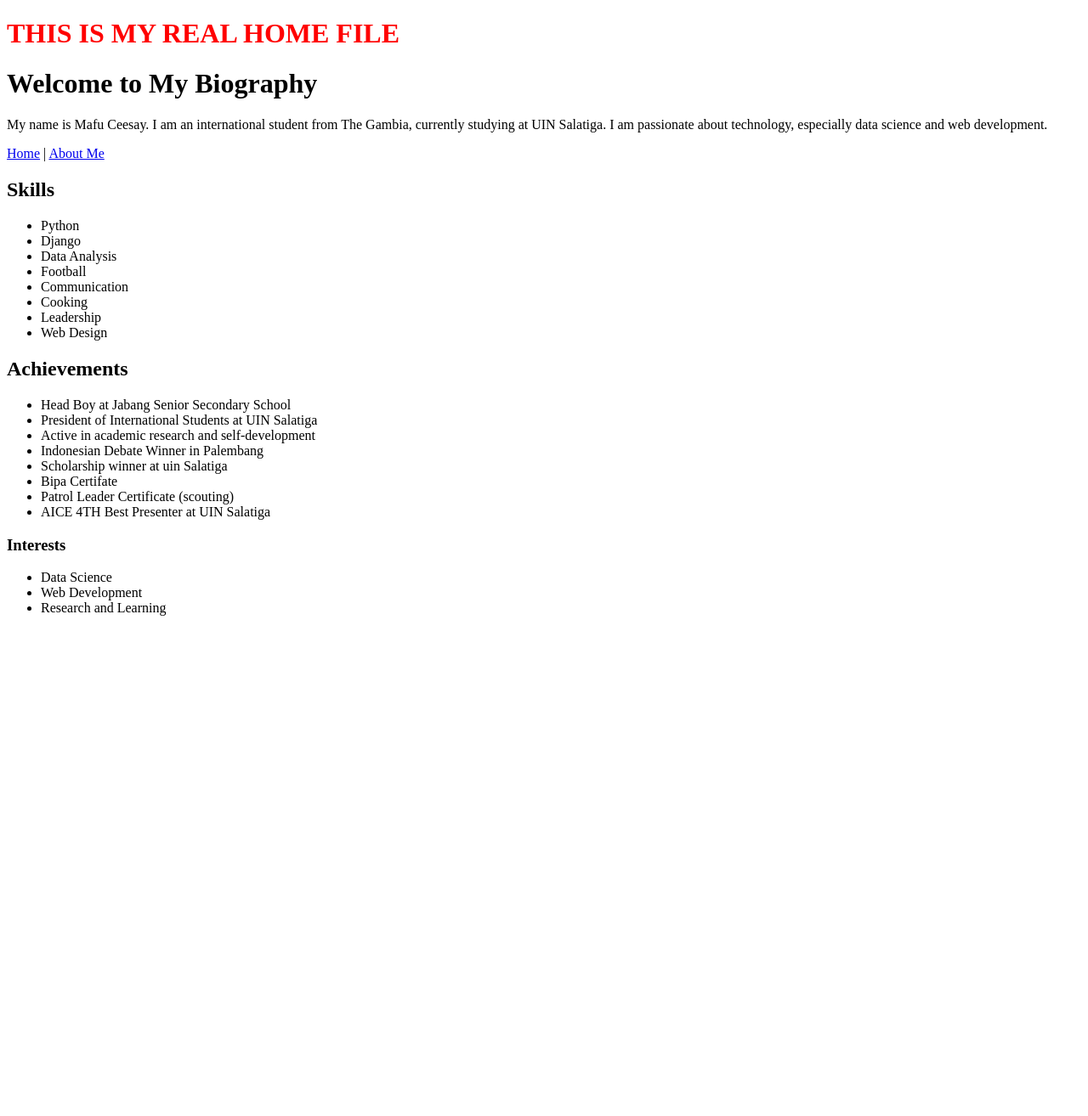
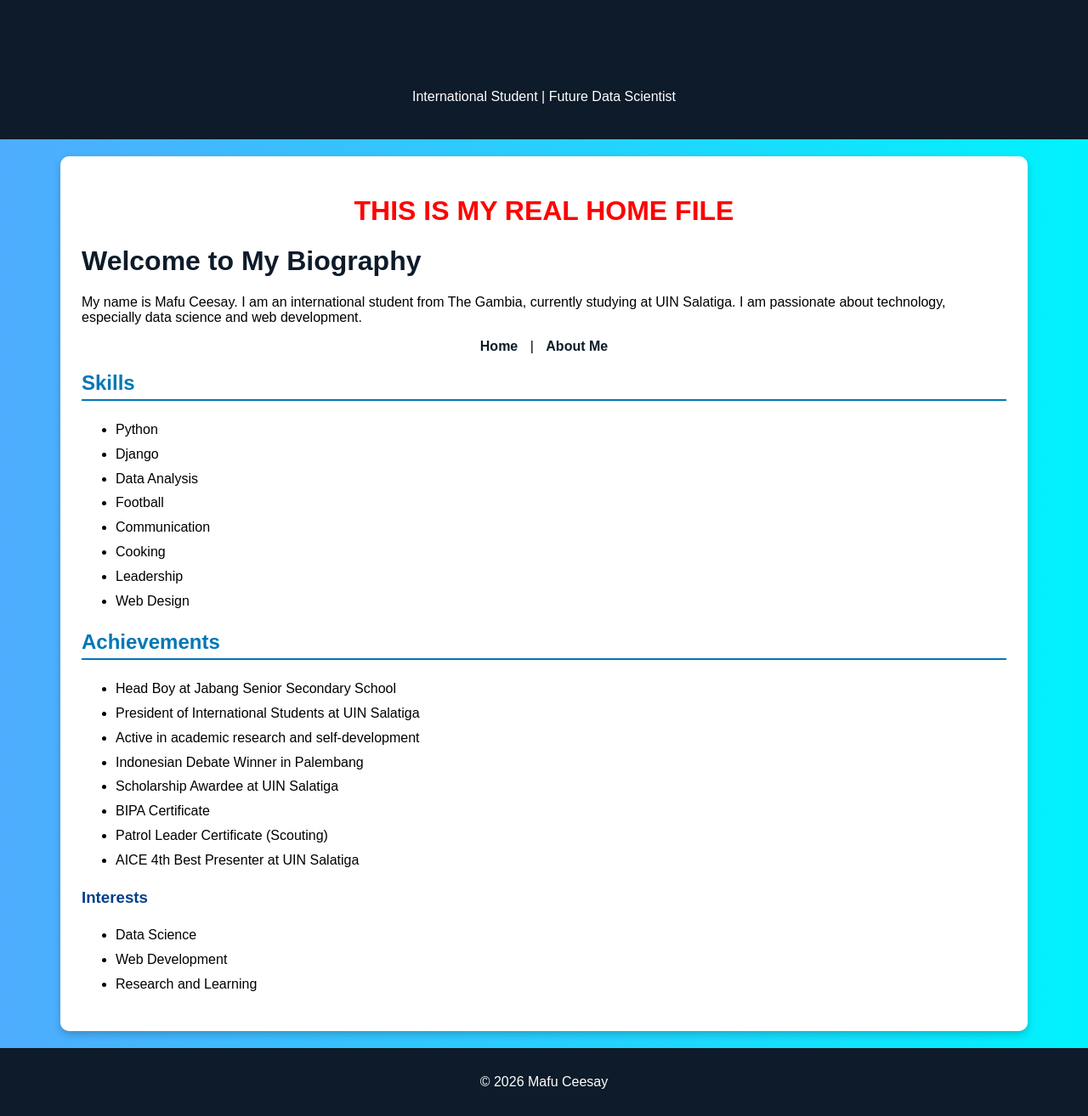
Before and after one commit to ceesaymafu485-afk/mafu-s-project, a Django app: page / in a window 1280 px wide. Shown: the whole page at 85% size. Before the commit the page ends 725 px from the top, so only its background shows below. Run offline with Django 5.2, Linux system fonts and the light colour scheme.

Commit message:
Updated design with colorful biography pages

```diff
--- a/Ceesay/templates/Ceesay/Home.html
+++ b/Ceesay/templates/Ceesay/Home.html
@@ -2,9 +2,90 @@
 <html>
 <head>
     <title>My Biography</title>
+
+    <style>
+        body {
+            margin: 0;
+            font-family: Arial, sans-serif;
+            background: linear-gradient(to right, #4facfe, #00f2fe);
+        }
+
+        header {
+            background-color: #0d1b2a;
+            color: white;
+            text-align: center;
+            padding: 25px;
+        }
+
+        .container {
+            width: 85%;
+            margin: 20px auto;
+            background: white;
+            padding: 25px;
+            border-radius: 10px;
+            box-shadow: 0px 4px 10px rgba(0,0,0,0.2);
+        }
+
+        nav {
+            text-align: center;
+            margin-bottom: 20px;
+        }
+
+        nav a {
+            text-decoration: none;
+            color: #0d1b2a;
+            font-weight: bold;
+            margin: 0 10px;
+        }
+
+        nav a:hover {
+            color: #0077b6;
+        }
+
+        h1 {
+            color: #0d1b2a;
+        }
+
+        h2 {
+            color: #0077b6;
+            border-bottom: 2px solid #0077b6;
+            padding-bottom: 5px;
+        }
+
+        h3 {
+            color: #023e8a;
+        }
+
+        ul {
+            line-height: 1.8;
+        }
+
+        footer {
+            text-align: center;
+            padding: 15px;
+            background: #0d1b2a;
+            color: white;
+            margin-top: 20px;
+        }
+
+        .highlight {
+            color: red;
+            text-align: center;
+        }
+    </style>
+
 </head>
+
 <body>
-<h1 style="color:red;">THIS IS MY REAL HOME FILE</h1>
+
+<header>
+    <h1>Mafu Ceesay</h1>
+    <p>International Student | Future Data Scientist</p>
+</header>
+
+<div class="container">
+
+    <h1 class="highlight">THIS IS MY REAL HOME FILE</h1>
 
     <h1>Welcome to My Biography</h1>
 
@@ -30,24 +111,31 @@ especially data science and web development.
         <li>Leadership</li>
         <li>Web Design</li>
     </ul>
+
     <h2>Achievements</h2>
     <ul>
         <li>Head Boy at Jabang Senior Secondary School</li>
         <li>President of International Students at UIN Salatiga</li>
         <li>Active in academic research and self-development</li>
         <li>Indonesian Debate Winner in Palembang</li>
-    <li>Scholarship winner at uin Salatiga</li>
-    <li>Bipa Certifate</li>
-    <li>Patrol Leader Certificate (scouting) </li>
-    <li>AICE 4TH Best Presenter at UIN Salatiga</li>
+        <li>Scholarship Awardee at UIN Salatiga</li>
+        <li>BIPA Certificate</li>
+        <li>Patrol Leader Certificate (Scouting)</li>
+        <li>AICE 4th Best Presenter at UIN Salatiga</li>
     </ul>
+
     <h3>Interests</h3>
     <ul>
         <li>Data Science</li>
         <li>Web Development</li>
         <li>Research and Learning</li>
+    </ul>
 
-</ul>
+</div>
+
+<footer>
+    <p>© 2026 Mafu Ceesay</p>
+</footer>
 
 </body>
 </html>
```
Also changed, not shown: Ceesay/templates/Ceesay/about.html (+79 -0 lines). Lines whose indentation alone changed are shown as unchanged.
